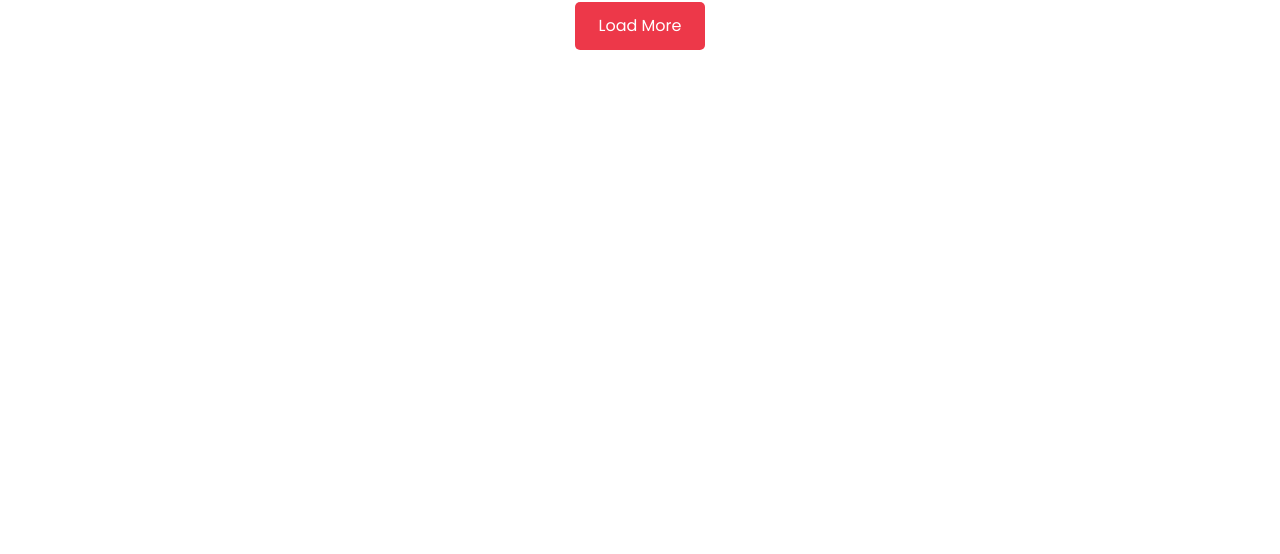
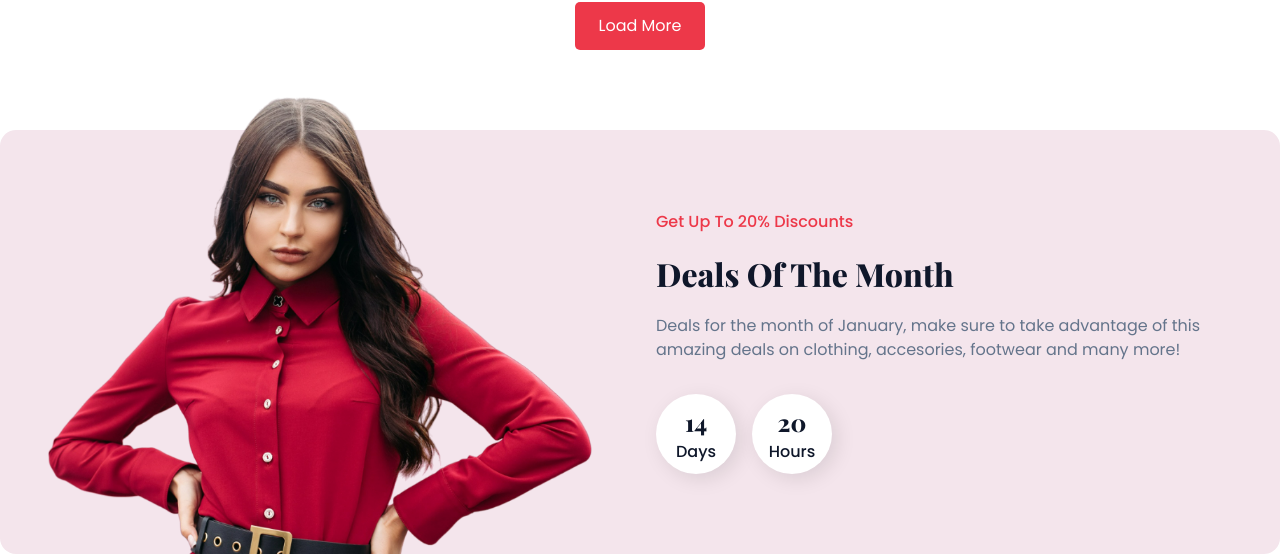
Before and after one commit to gus-pi/evestiti, a React (Vite) app in the folder frontend/: page / in a window 1280 px wide. Shown: the part 2408-2962 px from the top of the page. Before the commit the page ends 2538 px from the top, so only its background shows below. Built offline with nearby package versions, Linux system fonts and the light colour scheme.

Commit message:
add deals of the month section

```diff
--- /dev/null
+++ b/frontend/src/pages/home/DealsSection.tsx
@@ -0,0 +1,31 @@
+import dealsImg from '../../assets/deals.png';
+
+const DealsSection = () => {
+  return (
+    <section className="section__container deals__container">
+      <div className="deals__image">
+        <img src={dealsImg} alt="deal" />
+      </div>
+      <div className="deals__content">
+        <h5>Get Up To 20% Discounts</h5>
+        <h4>Deals Of The Month</h4>
+        <p>
+          Deals for the month of January, make sure to take advantage of this
+          amazing deals on clothing, accesories, footwear and many more!
+        </p>
+        <div className="deals__countdown flex-wrap">
+          <div className="deals__countdown__card">
+            <h4>14</h4>
+            <p>Days</p>
+          </div>
+          <div className="deals__countdown__card">
+            <h4>20</h4>
+            <p>Hours</p>
+          </div>
+        </div>
+      </div>
+    </section>
+  );
+};
+
+export default DealsSection;
--- a/frontend/src/pages/home/Home.tsx
+++ b/frontend/src/pages/home/Home.tsx
@@ -1,6 +1,7 @@
 import TrendingProducts from '../shop/TrendingProducts';
 import Banner from './Banner';
 import Categories from './Categories';
+import DealsSection from './DealsSection';
 import HeroSection from './HeroSection';
 
 const Home = () => {
@@ -10,6 +11,7 @@ const Home = () => {
       <Categories />
       <HeroSection />
       <TrendingProducts />
+      <DealsSection />
     </>
   );
 };
```
